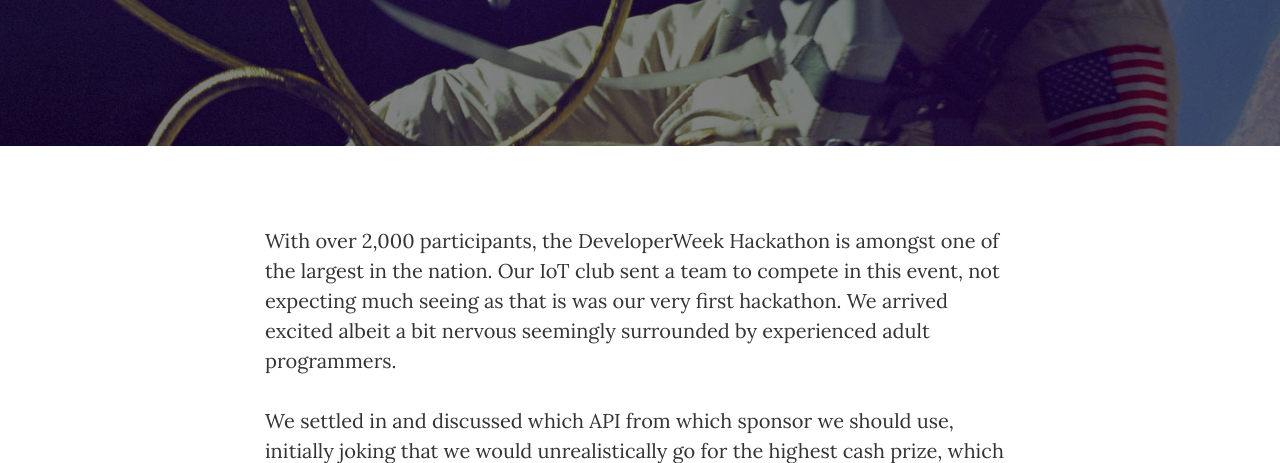
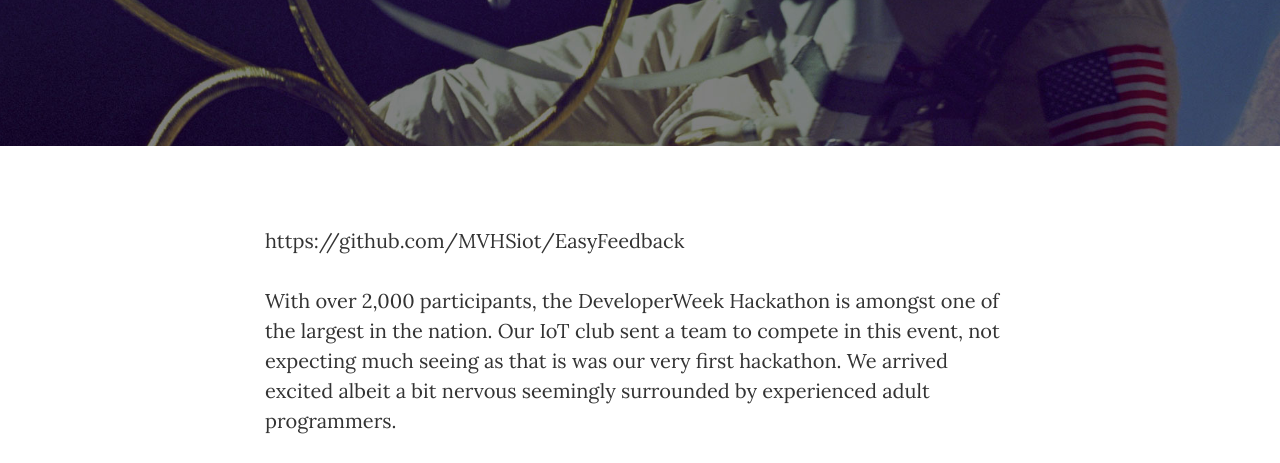
Before and after one commit to erikbZhang/PlantBlog, a website: page post2.html in a window 1280 px wide. Shown: the part 267-730 px from the top of the page. Drawn offline with nearby package versions, Linux system fonts and the light colour scheme; files that its build step writes are made by us from their sources.

Commit message:
Update post2.html

```diff
--- a/post2.html
+++ b/post2.html
@@ -87,6 +87,7 @@
         <div class="container">
             <div class="row">
                 <div class="col-lg-8 col-lg-offset-2 col-md-10 col-md-offset-1">
+                    <p>https://github.com/MVHSiot/EasyFeedback</p>
                     <p>With over 2,000 participants, the DeveloperWeek Hackathon is amongst one of the largest in the nation. Our IoT club sent a team to compete in this event, not expecting much seeing as that is was our very first hackathon. We arrived excited albeit a bit nervous seemingly surrounded by experienced adult programmers.</p>
 
                     <p>We settled in and discussed which API from which sponsor we should use, initially joking that we would unrealistically go for the highest cash prize, which would mean the most competition. After considering our options, we decided to go with PubNub Civic Hack Challenge. Our goal was to create an application that would help the community or government. To address this, we created EZFeedback, a real-time in-class feedback system helping students and teachers optimize their class time, especially in lectures.</p>
```
